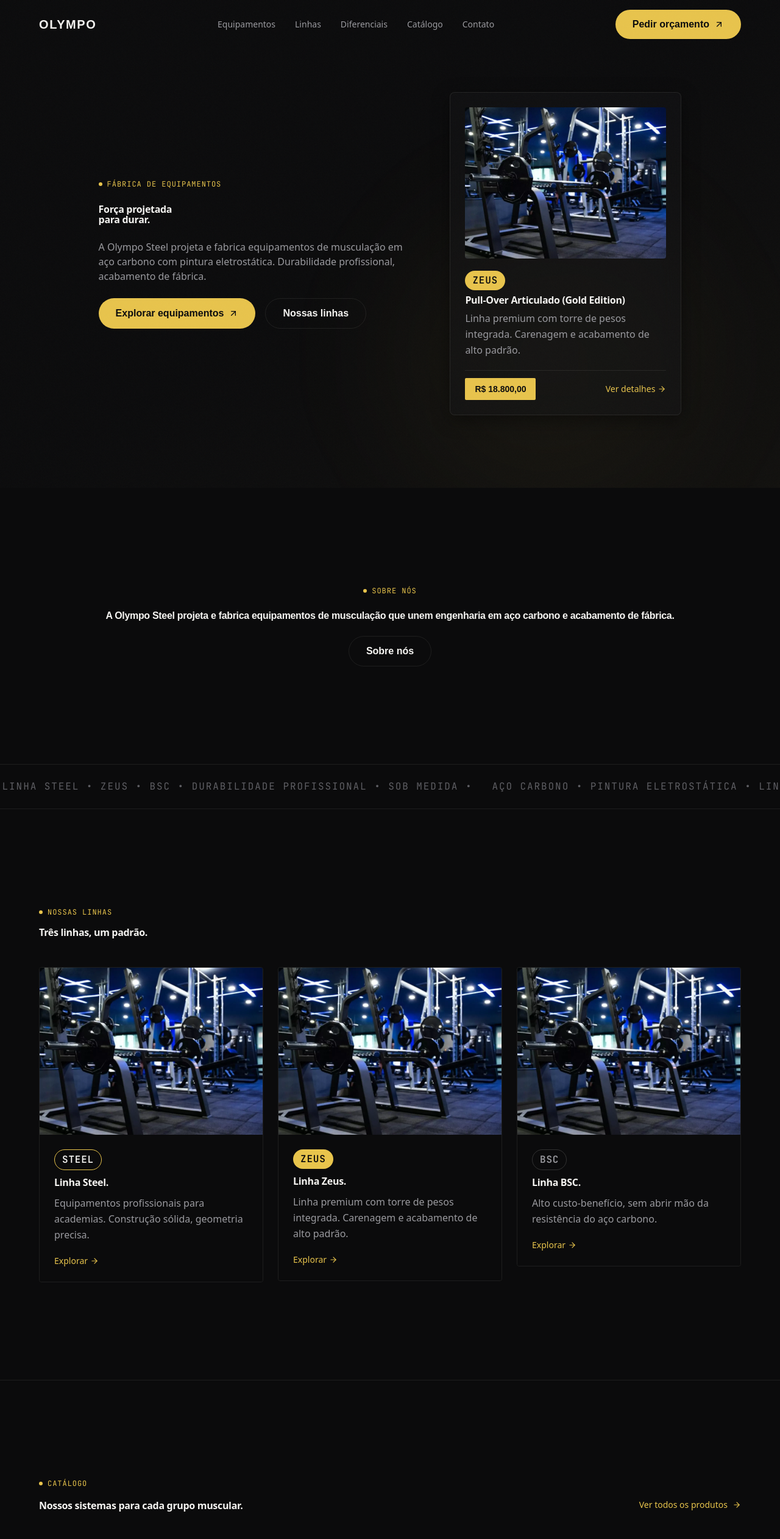
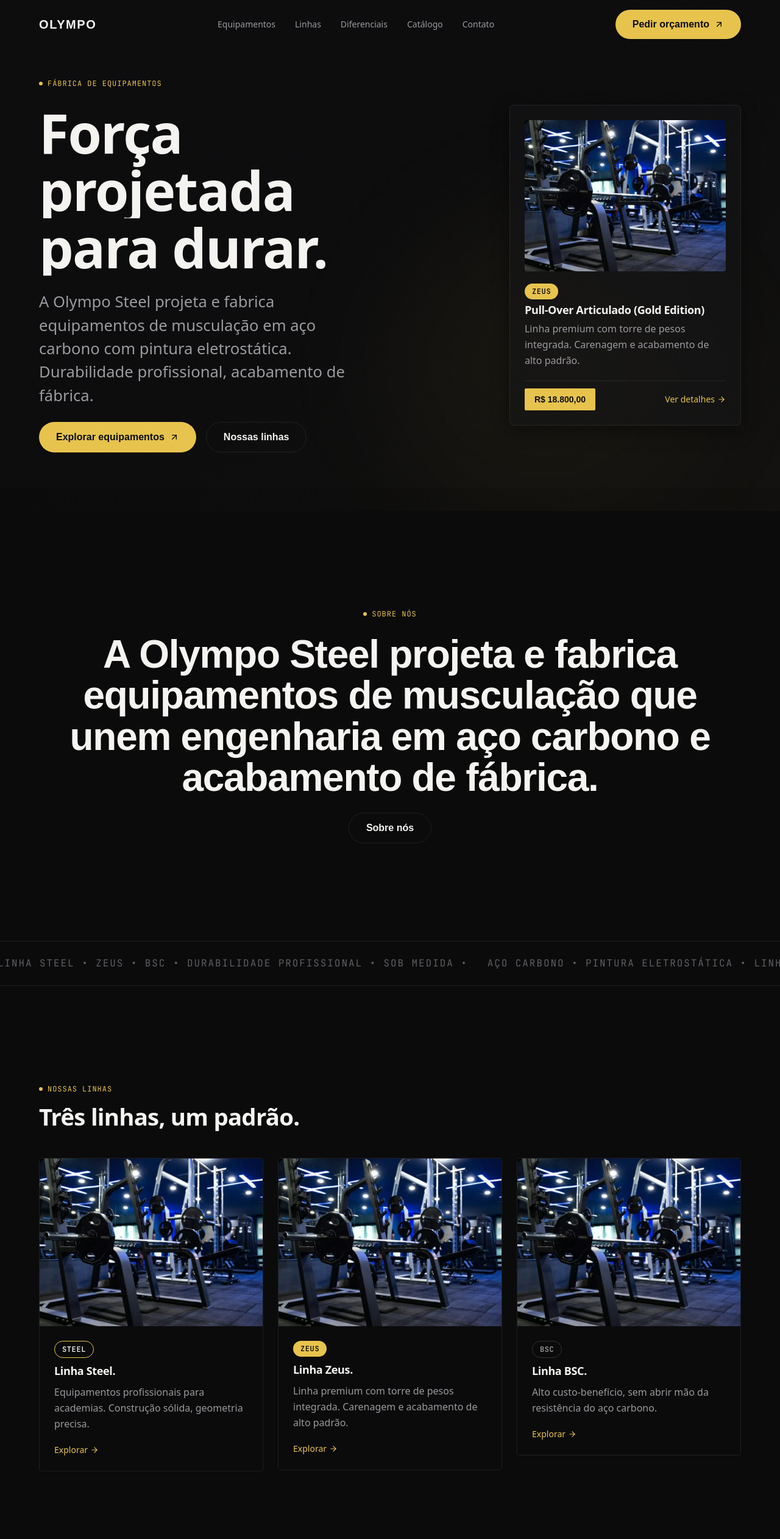
Before and after one commit to Pedrouo/lp-olypmo, a Next.js app: page / in a window 1280 px wide. Shown: the top 2524 px of the page at 61% size. Built offline with nearby package versions, Linux system fonts and the light colour scheme; a web font is replaced by a local one.

Commit message:
fix: substitui tokens @theme por valores clamp() diretos - text-display-xl/l/m/h3 nao funcionavam no Tailwind v4 - Todos os tamanhos agora usam text-[clamp(...)] ou text-[Xrem] direto - Garante que o font-size e aplicado corretamente sem ambiguidade

```diff
--- a/components/Footer.tsx
+++ b/components/Footer.tsx
@@ -43,7 +43,7 @@ export function Footer() {
       {/* Top section */}
       <div className="container-site pt-[var(--space-24)] pb-[var(--space-16)]">
         {/* Brand phrase */}
-        <p className="font-['Clash_Display',sans-serif] text-display-m font-semibold max-w-[620px] leading-[1.1] mb-[var(--space-16)]">
+        <p className="font-['Clash_Display',sans-serif] text-[clamp(1.75rem,3vw,2.75rem)] font-semibold max-w-[620px] leading-[1.1] mb-[var(--space-16)]">
           Aço carbono, engenharia precisa, acabamento de fábrica.
         </p>
 
@@ -51,7 +51,7 @@ export function Footer() {
         <div className="grid grid-cols-2 md:grid-cols-4 gap-[var(--space-8)]">
           {navGroups.map((group) => (
             <div key={group.title}>
-              <h4 className="mono text-label uppercase tracking-[0.08em] text-[var(--color-gold)] mb-[var(--space-4)]">
+              <h4 className="mono text-[0.75rem] uppercase tracking-[0.08em] text-[var(--color-gold)] mb-[var(--space-4)]">
                 {group.title}
               </h4>
               <ul className="flex flex-col gap-[var(--space-2)]">
@@ -87,7 +87,7 @@ export function Footer() {
 
       {/* Copyright */}
       <div className="container-site py-[var(--space-4)] border-t border-[var(--color-line)]">
-        <p className="mono text-label text-[var(--color-text-faint)] tracking-[0.08em] uppercase">
+        <p className="mono text-[0.75rem] text-[var(--color-text-faint)] tracking-[0.08em] uppercase">
           © 2026 Olympo Steel Ltda. Todos os direitos reservados.
         </p>
       </div>
--- a/components/Nav.tsx
+++ b/components/Nav.tsx
@@ -107,7 +107,7 @@ export function Nav() {
                     duration: 0.5,
                     ease: [0.16, 1, 0.3, 1],
                   }}
-                  className="font-['Clash_Display',sans-serif] text-display-m font-semibold text-[var(--color-text)] hover:text-[var(--color-gold)] transition-colors"
+                  className="font-['Clash_Display',sans-serif] text-[clamp(1.75rem,3vw,2.75rem)] font-semibold text-[var(--color-text)] hover:text-[var(--color-gold)] transition-colors"
                   onClick={() => setMobileOpen(false)}
                 >
                   {link.label}
--- a/components/sections/CatalogList.tsx
+++ b/components/sections/CatalogList.tsx
@@ -21,7 +21,7 @@ export function CatalogList() {
 
         <ScrollReveal delay={0.1}>
           <div className="flex flex-col md:flex-row md:items-end md:justify-between gap-4 mb-[var(--space-12)]">
-            <h2 className="text-display-m font-semibold leading-[1.05] max-w-[560px]">
+            <h2 className="text-[clamp(1.75rem,3vw,2.75rem)] font-semibold leading-[1.05] max-w-[560px]">
               Nossos sistemas para cada grupo muscular.
             </h2>
             <a
@@ -60,7 +60,7 @@ export function CatalogList() {
                     />
                   </div>
                   <span
-                    className={`mono text-body font-medium transition-colors duration-300 ${
+                    className={`mono text-[1rem] font-medium transition-colors duration-300 ${
                       activeIndex === i
                         ? "text-[var(--color-gold)]"
                         : "text-[var(--color-text-faint)]"
@@ -69,7 +69,7 @@ export function CatalogList() {
                     {String(i + 1).padStart(2, "0")}
                   </span>
                   <span
-                    className={`font-['Clash_Display',sans-serif] text-body-l font-semibold transition-colors duration-300 ${
+                    className={`font-['Clash_Display',sans-serif] text-[1.125rem] font-semibold transition-colors duration-300 ${
                       activeIndex === i
                         ? "text-[var(--color-text)]"
                         : "text-[var(--color-text-dim)]"
@@ -115,10 +115,10 @@ export function CatalogList() {
                   {/* Overlay with category info */}
                   <div className="absolute inset-0 bg-gradient-to-t from-[rgba(11,11,12,0.85)] via-[rgba(11,11,12,0.2)] to-transparent" />
                   <div className="absolute bottom-0 left-0 right-0 p-8">
-                    <h3 className="font-['Clash_Display',sans-serif] text-display-m font-semibold text-[var(--color-text)] mb-1">
+                    <h3 className="font-['Clash_Display',sans-serif] text-[clamp(1.75rem,3vw,2.75rem)] font-semibold text-[var(--color-text)] mb-1">
                       {categories[activeIndex].nome}
                     </h3>
-                    <p className="mono text-label text-[var(--color-gold)] uppercase tracking-[0.08em]">
+                    <p className="mono text-[0.75rem] text-[var(--color-gold)] uppercase tracking-[0.08em]">
                       {categories[activeIndex].count} equipamentos
                     </p>
                   </div>
--- a/components/sections/Customization.tsx
+++ b/components/sections/Customization.tsx
@@ -22,7 +22,7 @@ export function Customization() {
 
             {/* Glass card overlay */}
             <div className="absolute bottom-6 left-6 right-6 bg-[rgba(20,20,22,0.6)] backdrop-blur-[16px] border border-[var(--color-line)] rounded-[var(--radius-md)] p-5">
-              <h3 className="font-['Clash_Display',sans-serif] text-h3 font-semibold mb-2">
+              <h3 className="font-['Clash_Display',sans-serif] text-[clamp(1.25rem,2vw,1.625rem)] font-semibold mb-2">
                 Vamos conversar.
               </h3>
               <p className="text-sm text-[var(--color-text-dim)] leading-relaxed mb-4">
@@ -40,10 +40,10 @@ export function Customization() {
         <ScrollReveal className="lg:col-span-6" delay={0.15}>
           <div className="flex flex-col gap-[var(--space-6)]">
             <span className="section-label">Sob medida</span>
-            <h2 className="text-display-m font-semibold leading-[1.05]">
+            <h2 className="text-[clamp(1.75rem,3vw,2.75rem)] font-semibold leading-[1.05]">
               Configure equipamentos sob medida para o seu espaço.
             </h2>
-            <p className="text-body-l text-[var(--color-text-dim)] leading-relaxed max-w-[480px]">
+            <p className="text-[1.125rem] text-[var(--color-text-dim)] leading-relaxed max-w-[480px]">
               Cada academia tem um layout, um público e uma rotina.
               Dimensionamos, ajustamos e fabricamos equipamentos que se encaixam
               no projeto — sem adaptação forçada, sem comprometer a biomecânica.
@@ -51,19 +51,19 @@ export function Customization() {
             <div className="flex flex-col gap-3 py-[var(--space-4)] border-t border-[var(--color-line)]">
               <div className="flex items-center gap-3">
                 <span className="w-1.5 h-1.5 rounded-full bg-[var(--color-gold)]" />
-                <span className="text-body text-[var(--color-text-dim)]">
+                <span className="text-[1rem] text-[var(--color-text-dim)]">
                   Dimensões customizadas
                 </span>
               </div>
               <div className="flex items-center gap-3">
                 <span className="w-1.5 h-1.5 rounded-full bg-[var(--color-gold)]" />
-                <span className="text-body text-[var(--color-text-dim)]">
+                <span className="text-[1rem] text-[var(--color-text-dim)]">
                   Cores e acabamento personalizado
                 </span>
               </div>
               <div className="flex items-center gap-3">
                 <span className="w-1.5 h-1.5 rounded-full bg-[var(--color-gold)]" />
-                <span className="text-body text-[var(--color-text-dim)]">
+                <span className="text-[1rem] text-[var(--color-text-dim)]">
                   Assessoria técnica de layout
                 </span>
               </div>
--- a/components/sections/Differentials.tsx
+++ b/components/sections/Differentials.tsx
@@ -46,10 +46,10 @@ export function Differentials() {
 
         <ScrollReveal delay={0.1}>
           <div className="flex flex-col md:flex-row md:items-end md:justify-between gap-4 mb-[var(--space-12)]">
-            <h2 className="text-display-m font-semibold leading-[1.05] max-w-[500px]">
+            <h2 className="text-[clamp(1.75rem,3vw,2.75rem)] font-semibold leading-[1.05] max-w-[500px]">
               Engenharia que sustenta resultados.
             </h2>
-            <p className="text-body-l text-[var(--color-text-dim)] max-w-[380px] leading-relaxed">
+            <p className="text-[1.125rem] text-[var(--color-text-dim)] max-w-[380px] leading-relaxed">
               Cada equipamento passa por controle dimensional, teste de carga e
               inspeção de acabamento antes de sair da fábrica.
             </p>
@@ -67,7 +67,7 @@ export function Differentials() {
                 }`}
               >
                 <span
-                  className={`mono text-h3 font-bold leading-none ${
+                  className={`mono text-[clamp(1.25rem,2vw,1.625rem)] font-bold leading-none ${
                     item.highlight
                       ? "text-[var(--color-ink)] opacity-30"
                       : "text-[var(--color-gold)]"
@@ -76,14 +76,14 @@ export function Differentials() {
                   {item.num}
                 </span>
                 <h3
-                  className={`font-['Clash_Display',sans-serif] text-h3 font-semibold ${
+                  className={`font-['Clash_Display',sans-serif] text-[clamp(1.25rem,2vw,1.625rem)] font-semibold ${
                     item.highlight ? "text-[var(--color-ink)]" : ""
                   }`}
                 >
                   {item.title}
                 </h3>
                 <p
-                  className={`text-body leading-relaxed ${
+                  className={`text-[1rem] leading-relaxed ${
                     item.highlight
                       ? "text-[var(--color-ink)] opacity-80"
                       : "text-[var(--color-text-dim)]"
--- a/components/sections/FeaturedProduct.tsx
+++ b/components/sections/FeaturedProduct.tsx
@@ -26,13 +26,13 @@ export function FeaturedProduct() {
         <ScrollReveal className="lg:col-span-5" delay={0.15}>
           <div className="flex flex-col gap-[var(--space-6)]">
             <span className="section-label">Destaque</span>
-            <span className="inline-flex w-fit px-3 py-1 rounded-[var(--radius-pill)] border border-[var(--color-gold)] text-[var(--color-text)] text-label font-semibold mono uppercase tracking-[0.05em]">
+            <span className="inline-flex w-fit px-3 py-1 rounded-[var(--radius-pill)] border border-[var(--color-gold)] text-[var(--color-text)] text-[0.75rem] font-semibold mono uppercase tracking-[0.05em]">
               Steel
             </span>
-            <h2 className="text-display-l font-semibold leading-[1.05]">
+            <h2 className="text-[clamp(2.5rem,5vw,4.75rem)] font-semibold leading-[1.05]">
               Crossover Angular.
             </h2>
-            <p className="text-body-l text-[var(--color-text-dim)] leading-relaxed">
+            <p className="text-[1.125rem] text-[var(--color-text-dim)] leading-relaxed">
               Estrutura em aço carbono com sistema de cabos independentes.
               Regulagem de altura por pino, polias com rolamentos blindados.
               Capacidade para uso profissional contínuo.
--- a/components/sections/Hero.tsx
+++ b/components/sections/Hero.tsx
@@ -31,7 +31,7 @@ export function Hero() {
           </motion.div>
 
           {/* Title — reveal by line */}
-          <h1 className="text-display-xl font-bold leading-[0.95] tracking-[-0.02em]">
+          <h1 className="text-[clamp(3.25rem,7vw,7.5rem)] font-bold leading-[0.95] tracking-[-0.02em]">
             {titleLines.map((line, i) => (
               <span key={i} className="block overflow-hidden">
                 <motion.span
@@ -55,7 +55,7 @@ export function Hero() {
             initial={{ opacity: 0, y: 16 }}
             animate={{ opacity: 1, y: 0 }}
             transition={{ delay: 0.7, duration: 0.6, ease: easeOut }}
-            className="text-h3 font-normal text-[var(--color-text-dim)] max-w-[520px] leading-[1.5]"
+            className="text-[clamp(1.25rem,2vw,1.625rem)] font-normal text-[var(--color-text-dim)] max-w-[520px] leading-[1.5]"
           >
             A Olympo Steel projeta e fabrica equipamentos de musculação em aço
             carbono com pintura eletrostática. Durabilidade profissional,
@@ -97,13 +97,13 @@ export function Hero() {
 
             {/* Info */}
             <div className="flex flex-col gap-2">
-              <span className="inline-flex w-fit px-3 py-1 rounded-[var(--radius-pill)] bg-[var(--color-gold)] text-[var(--color-ink)] text-label font-semibold mono uppercase tracking-[0.05em]">
+              <span className="inline-flex w-fit px-3 py-1 rounded-[var(--radius-pill)] bg-[var(--color-gold)] text-[var(--color-ink)] text-[0.75rem] font-semibold mono uppercase tracking-[0.05em]">
                 Zeus
               </span>
-              <h3 className="text-body-l font-semibold leading-tight">
+              <h3 className="text-[1.125rem] font-semibold leading-tight">
                 Pull-Over Articulado (Gold Edition)
               </h3>
-              <p className="text-body text-[var(--color-text-dim)] leading-relaxed">
+              <p className="text-[1rem] text-[var(--color-text-dim)] leading-relaxed">
                 Linha premium com torre de pesos integrada. Carenagem e
                 acabamento de alto padrão.
               </p>
--- a/components/sections/Manifesto.tsx
+++ b/components/sections/Manifesto.tsx
@@ -10,7 +10,7 @@ export function Manifesto() {
         </ScrollReveal>
 
         <ScrollReveal delay={0.1}>
-          <p className="font-['Clash_Display',sans-serif] text-display-l font-semibold leading-[1.05] tracking-[-0.02em]">
+          <p className="font-['Clash_Display',sans-serif] text-[clamp(2.5rem,5vw,4.75rem)] font-semibold leading-[1.05] tracking-[-0.02em]">
             A Olympo Steel projeta e fabrica equipamentos de musculação que unem
             engenharia em aço carbono e acabamento de fábrica.
           </p>
--- a/components/sections/ProductLines.tsx
+++ b/components/sections/ProductLines.tsx
@@ -45,7 +45,7 @@ export function ProductLines() {
 
         <ScrollReveal delay={0.1}>
           <div className="flex items-start justify-between mb-[var(--space-12)] flex-wrap gap-4">
-            <h2 className="text-display-m font-semibold leading-[1.05] max-w-[500px]">
+            <h2 className="text-[clamp(1.75rem,3vw,2.75rem)] font-semibold leading-[1.05] max-w-[500px]">
               Três linhas, um padrão.
             </h2>
           </div>
@@ -67,14 +67,14 @@ export function ProductLines() {
                 {/* Content */}
                 <div className="p-[var(--space-6)] bg-[var(--color-bg)] flex flex-col gap-3">
                   <span
-                    className={`inline-flex w-fit px-3 py-1 rounded-[var(--radius-pill)] text-label font-semibold mono uppercase tracking-[0.05em] ${badgeStyles[line.badge]}`}
+                    className={`inline-flex w-fit px-3 py-1 rounded-[var(--radius-pill)] text-[0.75rem] font-semibold mono uppercase tracking-[0.05em] ${badgeStyles[line.badge]}`}
                   >
                     {line.name}
                   </span>
-                  <h3 className="text-body-l font-semibold">
+                  <h3 className="text-[1.125rem] font-semibold">
                     Linha {line.name}.
                   </h3>
-                  <p className="text-body text-[var(--color-text-dim)] leading-relaxed">
+                  <p className="text-[1rem] text-[var(--color-text-dim)] leading-relaxed">
                     {line.desc}
                   </p>
                   <a
```
